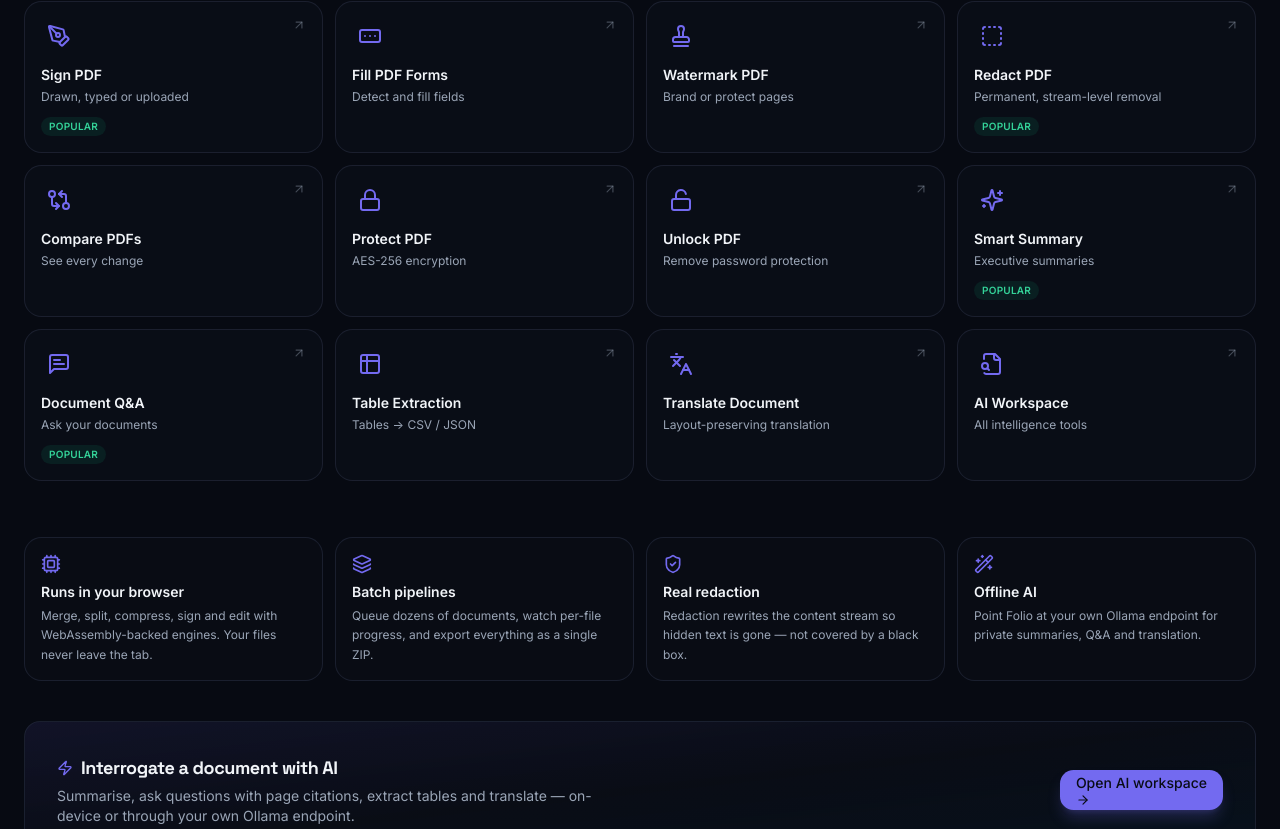
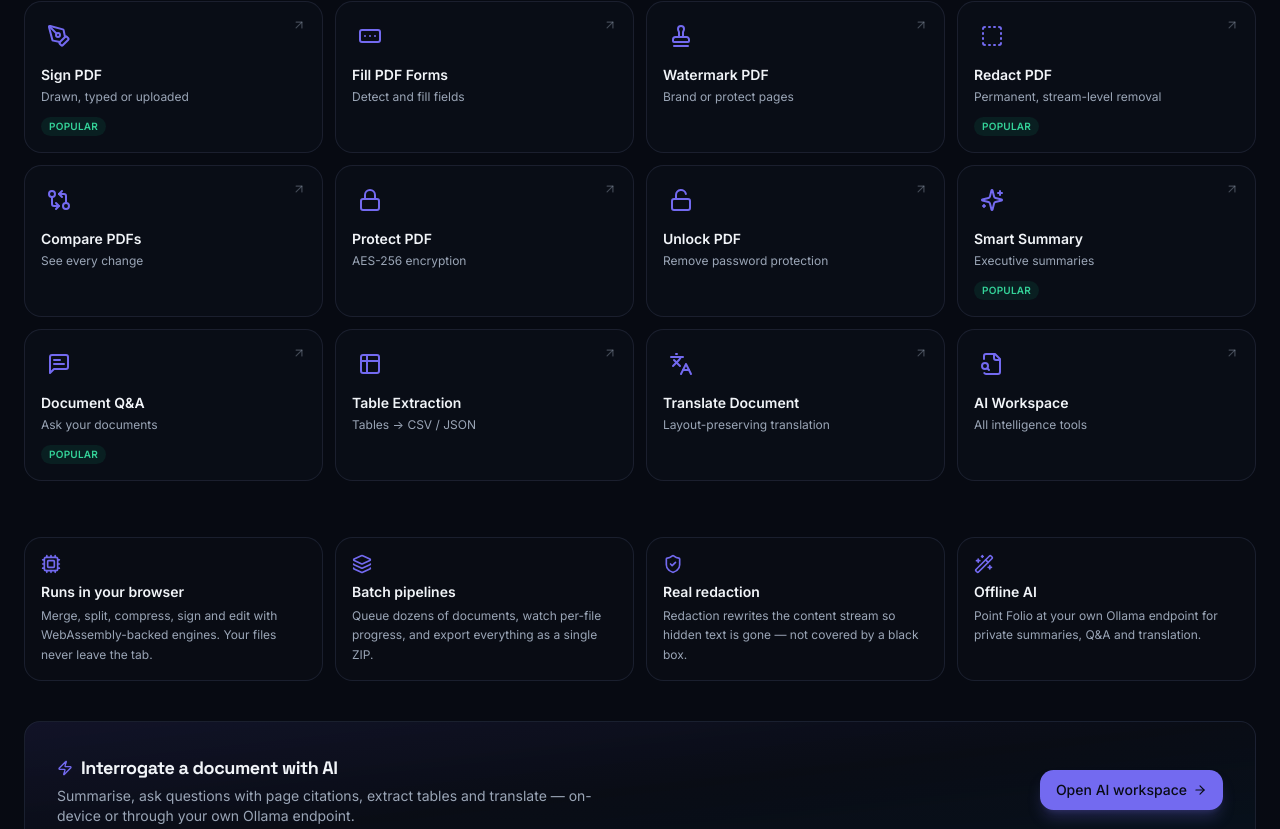
Before and after one commit to surajdahal1432-max/proj, a React (Vite) app: page /#/ in a window 1280 px wide. Shown: the part 1971-2800 px from the top of the page. Built offline with nearby package versions, Linux system fonts and the light colour scheme.

Commit message:
Edit src/components/ui/button.tsx

```diff
--- a/src/components/ui/button.tsx
+++ b/src/components/ui/button.tsx
@@ -33,13 +33,26 @@ export interface ButtonProps
   extends React.ButtonHTMLAttributes<HTMLButtonElement>,
     VariantProps<typeof buttonVariants> {
   loading?: boolean
+  /** Render the single child element (e.g. a router link) with button styling. */
+  asChild?: boolean
 }
 
 export const Button = React.forwardRef<HTMLButtonElement, ButtonProps>(
-  ({ className, variant, size, loading, disabled, children, ...props }, ref) => (
+  ({ className, variant, size, loading, disabled, children, asChild, ...props }, ref) => {
+    const classes = cn(buttonVariants({ variant, size, className }))
+
+    if (asChild && React.isValidElement(children)) {
+      const child = children as React.ReactElement<{ className?: string }>
+      return React.cloneElement(child, {
+        className: cn(classes, child.props.className),
+        ref,
+      } as React.Attributes & { className: string; ref: React.Ref<HTMLButtonElement> })
+    }
+
+    return (
       <button
         ref={ref}
-      className={cn(buttonVariants({ variant, size, className }))}
+        className={classes}
         disabled={disabled || loading}
         aria-busy={loading || undefined}
         {...props}
@@ -47,7 +60,8 @@ export const Button = React.forwardRef<HTMLButtonElement, ButtonProps>(
         {loading ? <Loader2 className="h-4 w-4 animate-spin" aria-hidden="true" /> : null}
         {children}
       </button>
-  ),
+    )
+  },
 )
 Button.displayName = 'Button'
 
```
Lines whose indentation alone changed are shown as unchanged.
